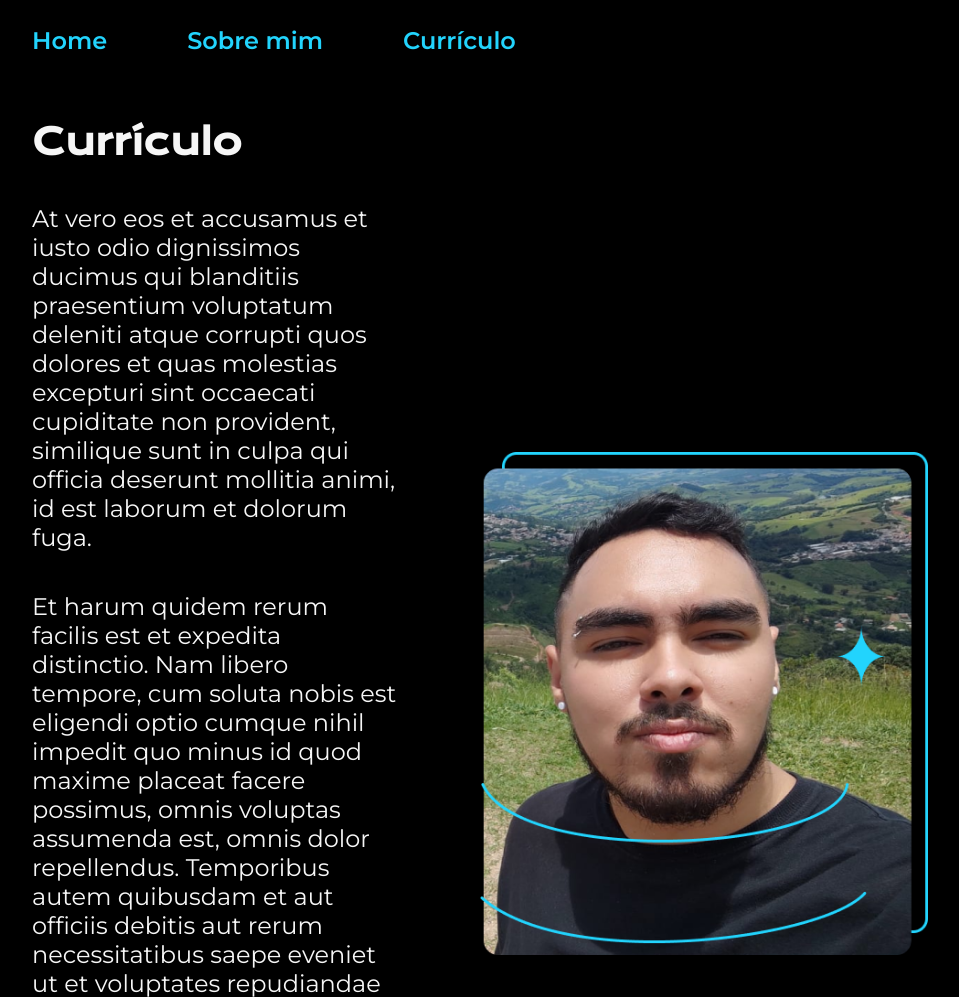
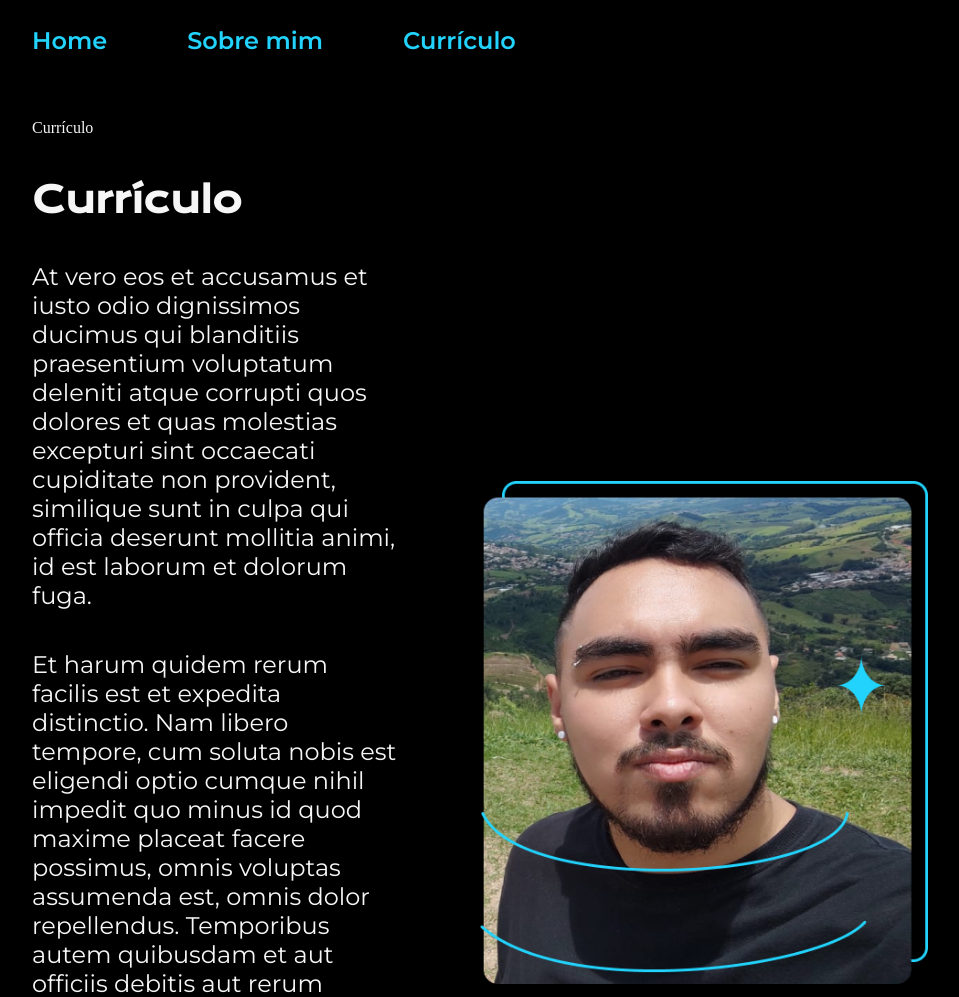
Before and after one commit to ArthSales/Portfolio, a plain HTML site: page curriculo.html in a window 1280 px wide. Shown: the top 997 px of the page, without its empty margins (160-1119 px from the left). Drawn offline with nearby package versions, Linux system fonts and the light colour scheme.

Commit message:
Atualização curriculo.html

```diff
--- a/curriculo.html
+++ b/curriculo.html
@@ -17,6 +17,7 @@
     </header>
     <main class="apresentacao">
         <section class="apresentacao__conteudo">
+            <ul>Currículo</ul>
             <h1 class="apresentacao__conteudo__titulo">Currículo</h1>
             <p class="apresentacao__conteudo__texto">At vero eos et accusamus et iusto odio dignissimos ducimus qui blanditiis praesentium voluptatum deleniti atque corrupti quos dolores et quas molestias excepturi sint occaecati cupiditate non provident, similique sunt in culpa qui officia deserunt mollitia animi, id est laborum et dolorum fuga.</p>
             <p class="apresentacao__conteudo__texto">Et harum quidem rerum facilis est et expedita distinctio. Nam libero tempore, cum soluta nobis est eligendi optio cumque nihil impedit quo minus id quod maxime placeat facere possimus, omnis voluptas assumenda est, omnis dolor repellendus. Temporibus autem quibusdam et aut officiis debitis aut rerum necessitatibus saepe eveniet ut et voluptates repudiandae sint et molestiae non recusandae. Itaque earum rerum hic tenetur a sapiente delectus, ut aut reiciendis voluptatibus maiores alias consequatur aut perferendis doloribus asperiores ipsum delis forum birol parela maxime infena. Excepteur sint occaecat cupidatat non.
```
